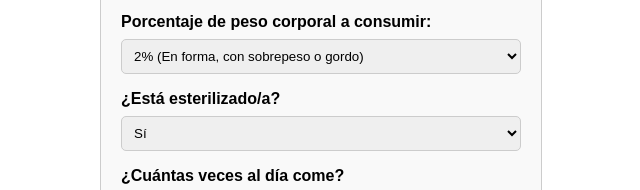
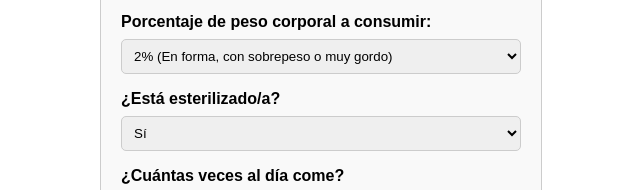
Before and after one commit to CISAFLO/calculadoracomeyladra, a plain HTML site: page index.html in a window 1280 px wide. Shown: the part 372-562 px from the top of the page, 319-959 px from the left. Drawn offline with Linux system fonts and the light colour scheme.

Commit message:
Update index.html

```diff
--- a/index.html
+++ b/index.html
@@ -74,7 +74,7 @@
 
     <label for="porcentaje">Porcentaje de peso corporal a consumir:</label>
     <select id="porcentaje">
-        <option value="2">2% (En forma, con sobrepeso o gordo)</option>
+        <option value="2">2% (En forma, con sobrepeso o muy gordo)</option>
         <option value="3">3% (Muy delgado o bajo de peso)</option>
     </select>
 
```
